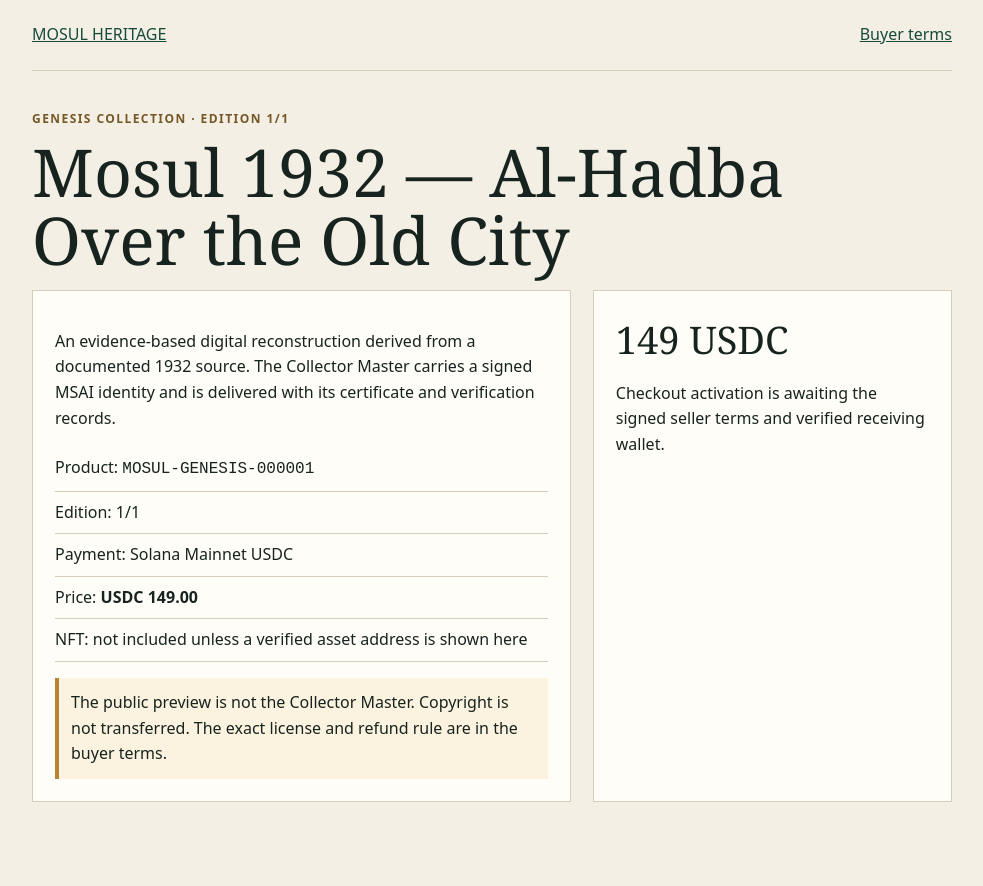
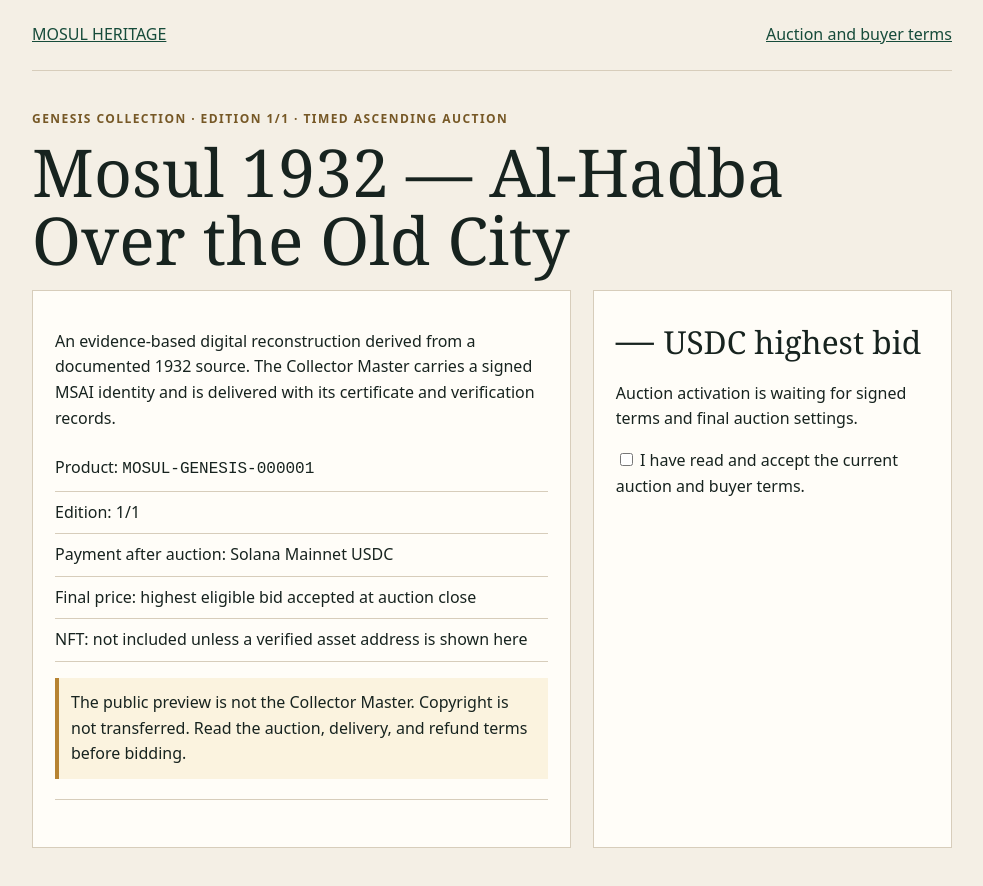
Before and after one commit to mosulonsol-max/MOSUL-HERITAGE-STORE, a plain HTML site: page checkout.html in a window 1280 px wide. Shown: the whole page, without its empty margins (148-1131 px from the left). Before the commit the page ends 840 px from the top, so only its background shows below. Drawn offline with Linux system fonts and the light colour scheme.

Commit message:
Convert checkout to auction: checkout.html

```diff
--- a/checkout.html
+++ b/checkout.html
@@ -4,52 +4,50 @@
 <meta charset="utf-8"><meta name="viewport" content="width=device-width,initial-scale=1">
 <meta name="sale-api" content="">
 <meta name="terms-sha256" content="0000000000000000000000000000000000000000000000000000000000000000">
-<title>MOSUL HERITAGE — Genesis 000001</title>
+<title>MOSUL HERITAGE — Genesis 000001 Auction</title>
 <style>
-:root{--ink:#17231f;--paper:#f4efe5;--card:#fffdf8;--line:#d7cdbb;--green:#164b3a;--gold:#b78332;--danger:#812f2f}
-*{box-sizing:border-box}body{margin:0;background:var(--paper);color:var(--ink);font:16px/1.6 system-ui,sans-serif}.wrap{width:min(920px,calc(100% - 28px));margin:auto}header{display:flex;justify-content:space-between;padding:22px 0;border-bottom:1px solid var(--line)}a{color:var(--green)}main{padding:38px 0}.eyebrow{font-size:12px;font-weight:800;letter-spacing:.12em;color:#765826}h1{font:clamp(38px,7vw,66px)/1.03 Georgia,serif;margin:10px 0 16px}.grid{display:grid;grid-template-columns:1.2fr .8fr;gap:22px}.panel{background:var(--card);border:1px solid var(--line);padding:22px}.price{font:38px Georgia,serif}.facts{padding:0;list-style:none}.facts li{padding:8px 0;border-bottom:1px solid var(--line)}button{border:0;background:var(--green);color:white;padding:13px 18px;font-weight:800;cursor:pointer;width:100%}button:disabled{opacity:.5;cursor:not-allowed}.field{margin:14px 0}.field input[type=text]{width:100%;padding:11px;border:1px solid var(--line)}.notice{border-left:4px solid var(--gold);padding:12px;background:#fbf3df}.error{color:var(--danger)}code{overflow-wrap:anywhere}.hidden{display:none}@media(max-width:720px){.grid{grid-template-columns:1fr}}</style>
+:root{--ink:#17231f;--paper:#f4efe5;--card:#fffdf8;--line:#d7cdbb;--green:#164b3a;--gold:#b78332;--danger:#812f2f}*{box-sizing:border-box}body{margin:0;background:var(--paper);color:var(--ink);font:16px/1.6 system-ui,sans-serif}.wrap{width:min(920px,calc(100% - 28px));margin:auto}header{display:flex;justify-content:space-between;padding:22px 0;border-bottom:1px solid var(--line)}a{color:var(--green)}main{padding:38px 0}.eyebrow{font-size:12px;font-weight:800;letter-spacing:.12em;color:#765826}h1{font:clamp(38px,7vw,66px)/1.03 Georgia,serif;margin:10px 0 16px}.grid{display:grid;grid-template-columns:1.2fr .8fr;gap:22px}.panel{background:var(--card);border:1px solid var(--line);padding:22px}.price{font:38px Georgia,serif}.facts{padding:0;list-style:none}.facts li{padding:8px 0;border-bottom:1px solid var(--line)}button{border:0;background:var(--green);color:white;padding:13px 18px;font-weight:800;cursor:pointer;width:100%;margin-top:8px}button:disabled{opacity:.5;cursor:not-allowed}.field{margin:14px 0}.field input[type=text],.field input[type=number]{width:100%;padding:11px;border:1px solid var(--line)}.notice{border-left:4px solid var(--gold);padding:12px;background:#fbf3df}.error{color:var(--danger)}code{overflow-wrap:anywhere}.hidden{display:none}.seller{font-size:13px;color:#5b625c;border-top:1px solid var(--line);margin-top:20px;padding-top:12px}@media(max-width:720px){.grid{grid-template-columns:1fr}}
+</style>
 </head>
 <body><div class="wrap">
-<header><a href="./">MOSUL HERITAGE</a><a href="docs/SALE-TERMS.md">Buyer terms</a></header>
+<header><a href="./">MOSUL HERITAGE</a><a href="docs/SALE-TERMS.md">Auction and buyer terms</a></header>
 <main>
-<div class="eyebrow">GENESIS COLLECTION · EDITION 1/1</div>
+<div class="eyebrow">GENESIS COLLECTION · EDITION 1/1 · TIMED ASCENDING AUCTION</div>
 <h1>Mosul 1932 — Al-Hadba Over the Old City</h1>
 <div class="grid">
 <section class="panel">
-<p>An evidence-based digital reconstruction derived from a documented 1932
-source. The Collector Master carries a signed MSAI identity and is delivered
-with its certificate and verification records.</p>
-<ul class="facts"><li>Product: <code>MOSUL-GENESIS-000001</code></li>
-<li>Edition: 1/1</li><li>Payment: Solana Mainnet USDC</li>
-<li>Price: <strong>USDC 149.00</strong></li><li>NFT: not included unless a
-verified asset address is shown here</li></ul>
-<div class="notice">The public preview is not the Collector Master. Copyright
-is not transferred. The exact license and refund rule are in the buyer terms.</div>
+<p>An evidence-based digital reconstruction derived from a documented 1932 source. The Collector Master carries a signed MSAI identity and is delivered with its certificate and verification records.</p>
+<ul class="facts"><li>Product: <code>MOSUL-GENESIS-000001</code></li><li>Edition: 1/1</li><li>Payment after auction: Solana Mainnet USDC</li><li>Final price: highest eligible bid accepted at auction close</li><li>NFT: not included unless a verified asset address is shown here</li></ul>
+<div class="notice">The public preview is not the Collector Master. Copyright is not transferred. Read the auction, delivery, and refund terms before bidding.</div>
+<p id="seller" class="seller"></p>
 </section>
 <section class="panel">
-<div class="price">149 USDC</div>
-<p id="availability">Checking checkout availability…</p>
-<div id="form" class="hidden">
-<div class="field"><label>Buyer Solana wallet (optional)<input id="wallet" type="text" autocomplete="off"></label></div>
-<div class="field"><label><input id="accept" type="checkbox"> I accept the current buyer terms.</label></div>
-<button id="start" type="button">Create secure checkout</button>
+<div class="price"><span id="highest">—</span> <small>USDC highest bid</small></div>
+<p id="availability">Loading auction…</p>
+<div class="field"><label><input id="accept" type="checkbox"> I have read and accept the current auction and buyer terms.</label></div>
+<div id="bidform" class="hidden">
+<div class="field"><label>Bid amount (USDC)<input id="bid" type="number" min="0.01" step="0.01" inputmode="decimal"></label></div>
+<button id="connectBid" type="button">Connect wallet and submit signed bid</button>
 </div>
-<div id="payment" class="hidden"><p>Open this request in a Solana Pay compatible wallet:</p>
-<p><a id="paylink" href="#">Pay 149 USDC</a></p>
-<p>After payment, paste the transaction signature:</p>
-<div class="field"><input id="signature" type="text" autocomplete="off"></div>
-<button id="confirm" type="button">Verify finalized payment</button></div>
+<div id="winnerform" class="hidden">
+<p>Auction closed. If your wallet submitted the highest eligible bid, create its payment request here.</p>
+<button id="payWinner" type="button">Create winner payment request</button>
+</div>
+<div id="payment" class="hidden"><p>Pay the winning bid of <strong id="payAmount"></strong> USDC using a Solana Pay compatible wallet:</p><p><a id="paylink" href="#">Open payment request</a></p><p>After payment, paste the transaction signature:</p><div class="field"><input id="signature" type="text" autocomplete="off" aria-label="Transaction signature"></div><button id="confirm" type="button">Verify finalized payment</button></div>
 <p id="message" role="status"></p>
 </section></div>
 </main></div>
 <script>
 const api=document.querySelector('meta[name="sale-api"]').content;
 const termsHash=document.querySelector('meta[name="terms-sha256"]').content;
-const availability=document.getElementById('availability'),form=document.getElementById('form'),payment=document.getElementById('payment'),message=document.getElementById('message');
-let order=null;
-async function boot(){if(!api||/^0+$/.test(termsHash)){availability.textContent='Checkout activation is awaiting the signed seller terms and verified receiving wallet.';return}try{const r=await fetch(api+'/health',{cache:'no-store'});if(!r.ok)throw Error();availability.textContent='Available for one buyer.';form.classList.remove('hidden')}catch{availability.textContent='Checkout is temporarily unavailable.'}}
-document.getElementById('start').onclick=async()=>{message.textContent='';if(!document.getElementById('accept').checked){message.textContent='Accept the buyer terms first.';message.className='error';return}const body={idempotency_key:crypto.randomUUID(),accepted_terms_sha256:termsHash};const wallet=document.getElementById('wallet').value.trim();if(wallet)body.buyer_wallet=wallet;try{const r=await fetch(api+'/orders',{method:'POST',headers:{'Content-Type':'application/json'},body:JSON.stringify(body)});const data=await r.json();if(!r.ok)throw Error(data.error||'Checkout unavailable');order=data;form.classList.add('hidden');payment.classList.remove('hidden');document.getElementById('paylink').href=data.solana_pay_uri;message.className='';message.textContent='Order reserved until '+data.expires_at}catch(e){message.textContent=e.message;message.className='error'}};
-document.getElementById('confirm').onclick=async()=>{const signature=document.getElementById('signature').value.trim();try{const r=await fetch(api+'/orders/'+encodeURIComponent(order.id)+'/confirm',{method:'POST',headers:{'Content-Type':'application/json'},body:JSON.stringify({signature,claim_secret:order.claim_secret})});const data=await r.json();if(!r.ok)throw Error(data.error||'Payment not verified');message.className='';message.replaceChildren(document.createTextNode('Payment verified. '));const link=document.createElement('a');link.href=api+data.download_url;link.textContent='Download the Collector package';message.append(link)}catch(e){message.textContent=e.message;message.className='error'}};
-boot();
+const availability=document.getElementById('availability'),bidform=document.getElementById('bidform'),winnerform=document.getElementById('winnerform'),payment=document.getElementById('payment'),message=document.getElementById('message');
+let order=null,termsAccepted=()=>document.getElementById('accept').checked;
+async function json(url,options){const r=await fetch(url,options);const d=await r.json();if(!r.ok)throw Error(d.error||'Request failed');return d}
+async function wallet(){const provider=window.solana;if(!provider||typeof provider.connect!=='function'||typeof provider.signMessage!=='function')throw Error('Open this page in a Solana wallet browser that supports message signing.');const response=await provider.connect();return{provider,address:response.publicKey.toString()}}
+async function load(){if(!api||/^0+$/.test(termsHash)){availability.textContent='Auction activation is waiting for signed terms and final auction settings.';return}try{const h=await json(api+'/health');if(h.seller)document.getElementById('seller').textContent=[h.seller.name,h.seller.country,h.seller.support_email].filter(Boolean).join(' · ');const a=await json(api+'/auction');document.getElementById('highest').textContent=a.highest_bid_usdc||a.opening_bid_usdc;availability.textContent=a.status==='open'?`Open until ${a.ends_at} · minimum increment ${a.minimum_increment_usdc} USDC`:a.status==='scheduled'?`Opens ${a.starts_at}`:'Auction closed';if(a.status==='open')bidform.classList.remove('hidden');if(a.status==='closed')winnerform.classList.remove('hidden')}catch(e){availability.textContent=e.message}}
+document.getElementById('connectBid').onclick=async()=>{message.textContent='';try{if(!termsAccepted())throw Error('Accept the buyer terms first.');const{provider,address}=await wallet();const amount=document.getElementById('bid').value;const challenge=await json(api+'/bids/challenge',{method:'POST',headers:{'Content-Type':'application/json'},body:JSON.stringify({bidder_wallet:address,amount_usdc:amount,accepted_terms_sha256:termsHash})});const signed=await provider.signMessage(new TextEncoder().encode(challenge.message),'utf8');const signatureBase64=btoa(String.fromCharCode(...signed.signature));await json(api+'/bids',{method:'POST',headers:{'Content-Type':'application/json'},body:JSON.stringify({challenge_id:challenge.challenge_id,signature_base64:signatureBase64})});message.textContent='Your wallet-signed bid was recorded. No funds were taken for the bid.';await load()}catch(e){message.className='error';message.textContent=e.message}};
+document.getElementById('payWinner').onclick=async()=>{message.textContent='';try{if(!termsAccepted())throw Error('Accept the buyer terms first.');const{address}=await wallet();order=await json(api+'/orders',{method:'POST',headers:{'Content-Type':'application/json'},body:JSON.stringify({idempotency_key:crypto.randomUUID(),buyer_wallet:address,accepted_terms_sha256:termsHash})});document.getElementById('payAmount').textContent=order.amount;document.getElementById('paylink').href=order.solana_pay_uri;winnerform.classList.add('hidden');payment.classList.remove('hidden');message.textContent=`Payment window ends ${order.expires_at}.`}catch(e){message.className='error';message.textContent=e.message}};
+document.getElementById('confirm').onclick=async()=>{try{const data=await json(api+'/orders/'+encodeURIComponent(order.id)+'/confirm',{method:'POST',headers:{'Content-Type':'application/json'},body:JSON.stringify({signature:document.getElementById('signature').value.trim(),claim_secret:order.claim_secret})});message.className='';message.replaceChildren(document.createTextNode('Payment verified. '));const link=document.createElement('a');link.href=api+data.download_url;link.textContent='Download the Collector package';message.append(link)}catch(e){message.className='error';message.textContent=e.message}};
+load();
 </script>
 </body></html>
```
